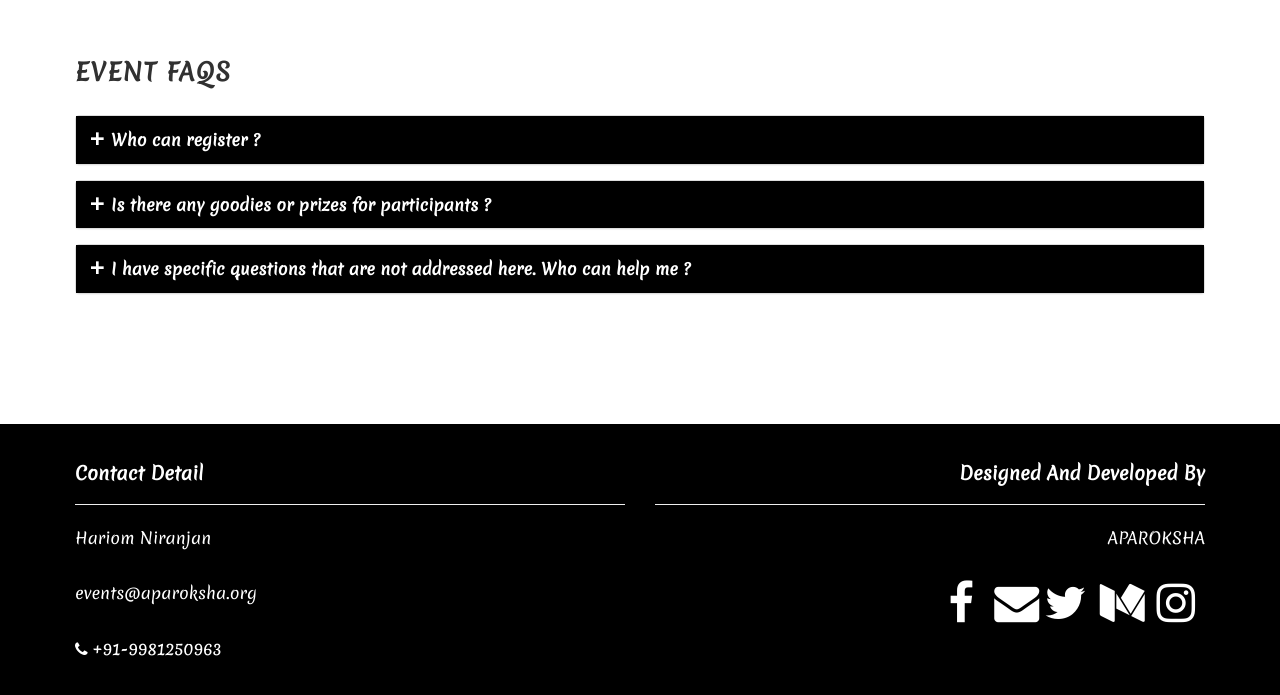
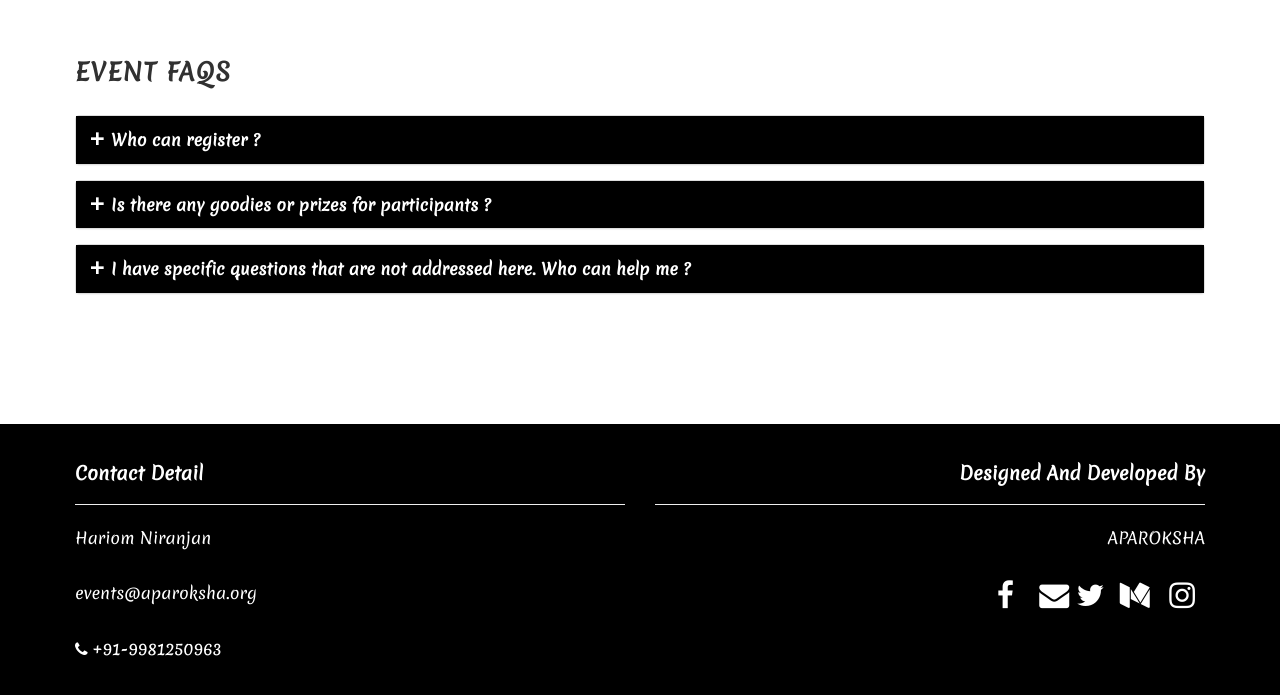
Before and after one commit to strikertanmay/ApkXplore, a website: page index.html in a window 1280 px wide. Shown: the part 4175-4870 px from the top of the page. Drawn offline with nearby package versions, Linux system fonts and the light colour scheme; files whose address does not match are found by name.

Commit message:
decrease icon

```diff
--- a/assets/css/main.css
+++ b/assets/css/main.css
@@ -644,9 +644,9 @@ background: linear-gradient(to right, #434343, #000000); /* W3C, IE 10+/ Edge, F
 }
 .site-footer .social-block li a {
   color: 	#FFFF00;
-  width: 50px !important;
-height: 50px !important;
-font-size: 30px !important;
+  width: 40px !important;
+height: 40px !important;
+font-size: 20px !important;
 } */
 .site-footer .social-block li a:hover, .site-footer .social-block li a:focus {
   opacity: 0.8;
```
